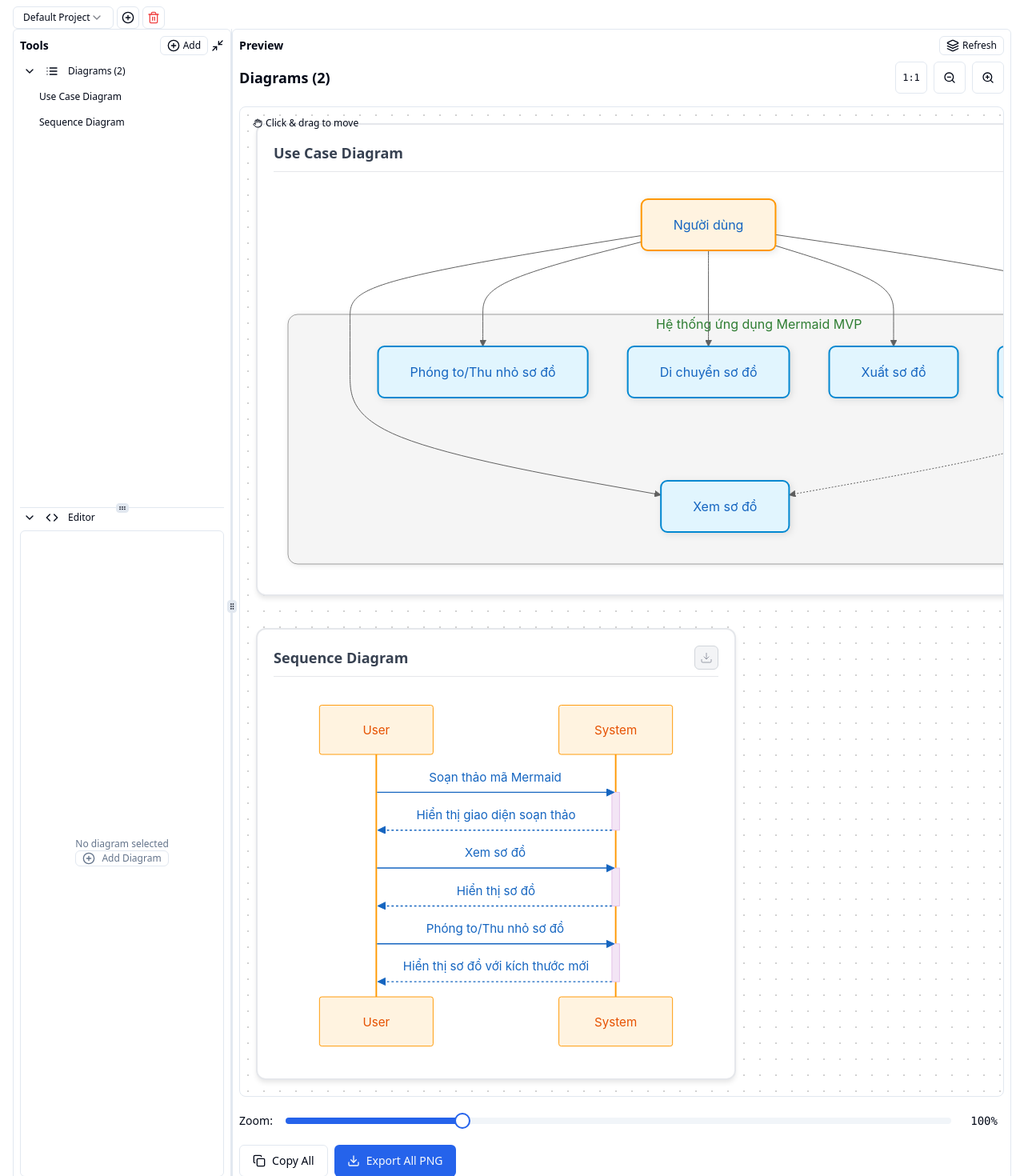
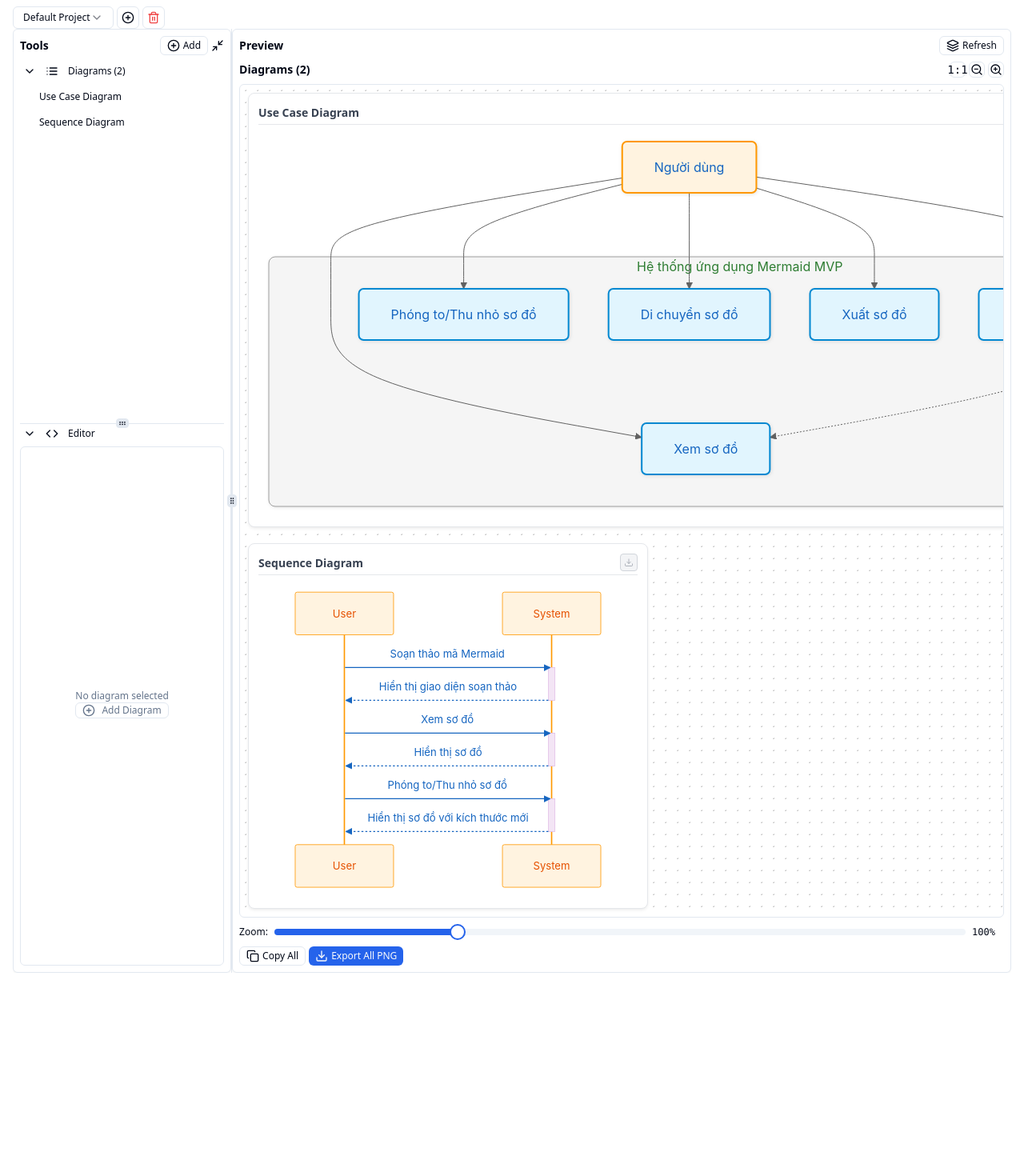
Before and after one commit to namnt1505/mermaid-pro, a Next.js app: page / in a window 1280 px wide. Shown: the top 1470 px of the page at 80% size. After the commit the page ends 1224 px from the top, so only its background shows below. Built offline with nearby package versions, Linux system fonts and the light colour scheme.

Commit message:
refactor: optimize DiagramPreview for screen fit
Improve full-screen utilization and responsive layout.

#VERCEL_SKIP

Co-authored-by: null <161854254+namnt1505@users.noreply.github.com>

```diff
--- a/features/diagram/diagram-preview-panel.tsx
+++ b/features/diagram/diagram-preview-panel.tsx
@@ -13,21 +13,16 @@ interface DiagramPreviewPanelProps {
 
 export function DiagramPreviewPanel({ diagrams, projectId, onRefresh }: DiagramPreviewPanelProps) {
   return (
-    <div className="h-full max-h-[calc(100vh-120px)] flex flex-col space-y-2 p-2 bg-card border rounded-md shadow-sm">
-      {" "}
-      {/* Added max-height */}
-      <div className="flex justify-between items-center">
-        <h2 className="text-sm font-semibold">Preview</h2> {/* Reduced text size from text-base to text-sm */}
+    <div className="h-full max-h-[calc(100vh-16px)] flex flex-col space-y-2 p-2 bg-card border rounded-md shadow-sm">
+      {/* Updated max-height to fit screen size */}
+      <div className="flex justify-between items-center flex-shrink-0">
+        <h2 className="text-sm font-semibold">Preview</h2>
         <Button variant="outline" size="sm" onClick={onRefresh} className="flex items-center gap-1 h-6 px-2 text-xs">
-          {" "}
-          {/* Reduced height from h-7 to h-6 */}
-          <Layers className="h-2.5 w-2.5" /> {/* Reduced icon size from h-3 w-3 to h-2.5 w-2.5 */}
+          <Layers className="h-2.5 w-2.5" />
           Refresh
         </Button>
       </div>
       <div className="flex-1 min-h-0 overflow-hidden">
-        {" "}
-        {/* Added overflow-hidden */}
         {diagrams.length > 0 ? (
           <DiagramPreview diagrams={diagrams} projectId={projectId} />
         ) : (
--- a/features/diagram/diagram-preview.tsx
+++ b/features/diagram/diagram-preview.tsx
@@ -123,8 +123,8 @@ export function DiagramPreview({ diagrams, projectId }: DiagramPreviewProps) {
       diagramsContainer.style.cssText = `
         display: flex;
         flex-direction: column;
-        gap: 40px;
-        padding: 20px;
+        gap: 20px;
+        padding: 10px;
         min-height: 100%;
         width: max-content;
         min-width: 100%;
@@ -137,14 +137,14 @@ export function DiagramPreview({ diagrams, projectId }: DiagramPreviewProps) {
           diagramWrapper.className = "diagram-wrapper"
           diagramWrapper.id = `diagram-wrapper-${diagram.id}`
           diagramWrapper.style.cssText = `
-            border: 2px solid #e5e7eb;
-            border-radius: 12px;
-            padding: 20px;
+            border: 1px solid #e5e7eb;
+            border-radius: 8px;
+            padding: 12px;
             background: #ffffff;
-            box-shadow: 0 4px 6px -1px rgba(0, 0, 0, 0.1);
+            box-shadow: 0 2px 4px -1px rgba(0, 0, 0, 0.1);
             position: relative;
             width: max-content;
-            min-width: 600px;
+            min-width: 500px;
           `
 
           // Add diagram header with title and export button
@@ -154,8 +154,8 @@ export function DiagramPreview({ diagrams, projectId }: DiagramPreviewProps) {
             display: flex;
             justify-content: space-between;
             align-items: center;
-            margin-bottom: 16px;
-            padding-bottom: 8px;
+            margin-bottom: 8px;
+            padding-bottom: 4px;
             border-bottom: 1px solid #e5e7eb;
           `
 
@@ -164,7 +164,7 @@ export function DiagramPreview({ diagrams, projectId }: DiagramPreviewProps) {
           titleElement.className = "diagram-title"
           titleElement.textContent = diagram.name
           titleElement.style.cssText = `
-            font-size: 18px;
+            font-size: 14px;
             font-weight: 600;
             color: #374151;
           `
@@ -173,7 +173,7 @@ export function DiagramPreview({ diagrams, projectId }: DiagramPreviewProps) {
           const exportButton = document.createElement("button")
           exportButton.className = "export-button"
           exportButton.innerHTML = `
-            <svg width="16" height="16" viewBox="0 0 24 24" fill="none" stroke="currentColor" strokeWidth="2" strokeLinecap="round" strokeLinejoin="round">
+            <svg width="12" height="12" viewBox="0 0 24 24" fill="none" stroke="currentColor" strokeWidth="2" strokeLinecap="round" strokeLinejoin="round">
               <path d="M21 15v4a2 2 0 0 1-2 2H5a2 2 0 0 1-2-2v-4"/>
               <polyline points="7,10 12,15 17,10"/>
               <line x1="12" y1="15" x2="12" y2="3"/>
@@ -182,8 +182,8 @@ export function DiagramPreview({ diagrams, projectId }: DiagramPreviewProps) {
           exportButton.style.cssText = `
             background: #f3f4f6;
             border: 1px solid #d1d5db;
-            border-radius: 6px;
-            padding: 6px;
+            border-radius: 4px;
+            padding: 4px;
             cursor: pointer;
             display: flex;
             align-items: center;
@@ -226,7 +226,7 @@ export function DiagramPreview({ diagrams, projectId }: DiagramPreviewProps) {
               // Apply additional styling to the rendered SVG
               const svgElement = contentElement.querySelector("svg")
               if (svgElement) {
-                svgElement.style.padding = "10px"
+                svgElement.style.padding = "5px"
                 svgElement.style.width = "auto"
                 svgElement.style.height = "auto"
                 svgElement.style.maxWidth = "none"
@@ -236,36 +236,36 @@ export function DiagramPreview({ diagrams, projectId }: DiagramPreviewProps) {
                 nodes.forEach((node) => {
                   const rect = node.querySelector("rect, circle, polygon")
                   if (rect) {
-                    rect.setAttribute("filter", "drop-shadow(2px 2px 4px rgba(0,0,0,0.1))")
-                    rect.setAttribute("rx", "8")
+                    rect.setAttribute("filter", "drop-shadow(1px 1px 2px rgba(0,0,0,0.1))")
+                    rect.setAttribute("rx", "6")
                   }
                 })
 
                 // Style subgraphs
                 const clusters = svgElement.querySelectorAll(".cluster rect")
                 clusters.forEach((cluster) => {
-                  cluster.setAttribute("rx", "12")
-                  cluster.setAttribute("stroke-width", "2")
-                  cluster.setAttribute("filter", "drop-shadow(1px 1px 3px rgba(0,0,0,0.1))")
+                  cluster.setAttribute("rx", "8")
+                  cluster.setAttribute("stroke-width", "1.5")
+                  cluster.setAttribute("filter", "drop-shadow(1px 1px 2px rgba(0,0,0,0.1))")
                 })
 
                 // Style edges/arrows
                 const edges = svgElement.querySelectorAll(".edgePath path")
                 edges.forEach((edge) => {
-                  edge.setAttribute("stroke-width", "2")
-                  edge.setAttribute("filter", "drop-shadow(1px 1px 2px rgba(0,0,0,0.1))")
+                  edge.setAttribute("stroke-width", "1.5")
+                  edge.setAttribute("filter", "drop-shadow(0.5px 0.5px 1px rgba(0,0,0,0.1))")
                 })
               }
             })
             .catch((error) => {
               console.error(`Error rendering diagram ${diagram.name}:`, error)
               contentElement.innerHTML = `
-                <div style="padding: 16px; color: #dc2626; border: 1px solid #fca5a5; border-radius: 8px; background: #fef2f2;">
-                  <strong>Error rendering diagram "${diagram.name}"</strong><br/>
-                  Please check your Mermaid syntax.
-                  <details style="margin-top: 8px;">
-                    <summary style="cursor: pointer;">Error details</summary>
-                    <pre style="margin-top: 8px; font-size: 12px;">${error}</pre>
+                <div style="padding: 12px; color: #dc2626; border: 1px solid #fca5a5; border-radius: 6px; background: #fef2f2;">
+                  <strong style="font-size: 12px;">Error rendering diagram "${diagram.name}"</strong><br/>
+                  <span style="font-size: 11px;">Please check your Mermaid syntax.</span>
+                  <details style="margin-top: 6px;">
+                    <summary style="cursor: pointer; font-size: 11px;">Error details</summary>
+                    <pre style="margin-top: 4px; font-size: 10px;">${error}</pre>
                   </details>
                 </div>
               `
@@ -279,7 +279,7 @@ export function DiagramPreview({ diagrams, projectId }: DiagramPreviewProps) {
     } else if (diagramRef.current) {
       diagramRef.current.innerHTML = `
         <div style="display: flex; align-items: center; justify-content: center; height: 100%; color: #6b7280;">
-          <p>No diagrams to display</p>
+          <p style="font-size: 12px;">No diagrams to display</p>
         </div>
       `
     }
@@ -446,25 +446,34 @@ export function DiagramPreview({ diagrams, projectId }: DiagramPreviewProps) {
   }
 
   return (
-    <div className="space-y-4 h-full flex flex-col">
-      <div className="flex justify-between items-center">
-        <h3 className="text-lg font-semibold">Diagrams ({diagrams.length})</h3>
-        <div className="flex gap-2">
-          <Button variant="outline" size="icon" onClick={resetView} title="Reset view">
-            <span className="text-xs font-mono">1:1</span>
+    <div className="space-y-2 h-full flex flex-col">
+      {/* Reduced spacing from space-y-4 to space-y-2 */}
+      <div className="flex justify-between items-center flex-shrink-0">
+        <h3 className="text-sm font-semibold">Diagrams ({diagrams.length})</h3> {/* Reduced from text-lg to text-sm */}
+        <div className="flex gap-1">
+          {" "}
+          {/* Reduced gap from gap-2 to gap-1 */}
+          <Button variant="outline" size="icon" onClick={resetView} title="Reset view" className="h-5 w-5">
+            {" "}
+            {/* Reduced size */}
+            <span className="text-[10px] font-mono">1:1</span> {/* Reduced text size */}
           </Button>
-          <Button variant="outline" size="icon" onClick={handleZoomOut} title="Zoom out">
-            <ZoomOut className="h-4 w-4" />
+          <Button variant="outline" size="icon" onClick={handleZoomOut} title="Zoom out" className="h-5 w-5">
+            {" "}
+            {/* Reduced size */}
+            <ZoomOut className="h-2.5 w-2.5" /> {/* Reduced icon size */}
           </Button>
-          <Button variant="outline" size="icon" onClick={handleZoomIn} title="Zoom in">
-            <ZoomIn className="h-4 w-4" />
+          <Button variant="outline" size="icon" onClick={handleZoomIn} title="Zoom in" className="h-5 w-5">
+            {" "}
+            {/* Reduced size */}
+            <ZoomIn className="h-2.5 w-2.5" /> {/* Reduced icon size */}
           </Button>
         </div>
       </div>
 
       <div
         ref={containerRef}
-        className="flex-1 overflow-hidden border rounded-lg bg-white relative select-none"
+        className="flex-1 overflow-hidden border rounded-md bg-white relative select-none" /* Reduced border radius */
         style={{
           cursor: "grab",
         }}
@@ -486,36 +495,45 @@ export function DiagramPreview({ diagrams, projectId }: DiagramPreviewProps) {
         >
           {!diagrams || diagrams.length === 0 ? (
             <div className="flex items-center justify-center h-full">
-              <p className="text-muted-foreground">No diagrams to display</p>
+              <p className="text-muted-foreground text-xs">No diagrams to display</p> {/* Reduced text size */}
             </div>
           ) : null}
         </div>
 
         {/* Drag indicator */}
-        <div className="absolute top-2 left-2 bg-black/10 backdrop-blur-sm rounded px-2 py-1 text-xs text-gray-600 flex items-center gap-1">
-          <Hand className="h-3 w-3" />
+        <div className="absolute top-1 left-1 bg-black/10 backdrop-blur-sm rounded px-1.5 py-0.5 text-[10px] text-gray-600 flex items-center gap-1">
+          {/* Reduced sizes */}
+          <Hand className="h-2 w-2" /> {/* Reduced icon size */}
           Click & drag to move
         </div>
       </div>
 
-      <div className="space-y-4">
-        <div className="flex items-center gap-4">
-          <span className="text-sm font-medium">Zoom:</span>
+      <div className="space-y-2 flex-shrink-0">
+        {" "}
+        {/* Reduced spacing */}
+        <div className="flex items-center gap-2">
+          {" "}
+          {/* Reduced gap */}
+          <span className="text-xs font-medium">Zoom:</span> {/* Reduced text size */}
           <div className="flex-1">
             <Slider value={[zoom]} min={0.3} max={3} step={0.1} onValueChange={handleZoomChange} className="w-full" />
           </div>
-          <span className="text-sm font-mono w-12 text-right bg-gray-100 px-2 py-1 rounded">
+          <span className="text-xs font-mono w-10 text-right bg-gray-100 px-1.5 py-0.5 rounded text-[10px]">
+            {/* Reduced sizes */}
             {(zoom * 100).toFixed(0)}%
           </span>
         </div>
-
-        <div className="flex gap-2 justify-end">
-          <Button variant="outline" onClick={copyToClipboard} className="flex items-center gap-2">
-            <Copy className="h-4 w-4" />
+        <div className="flex gap-1 justify-end">
+          {" "}
+          {/* Reduced gap */}
+          <Button variant="outline" onClick={copyToClipboard} className="flex items-center gap-1 h-6 px-2 text-xs">
+            {/* Reduced size */}
+            <Copy className="h-2.5 w-2.5" /> {/* Reduced icon size */}
             Copy All
           </Button>
-          <Button onClick={exportAsPNG} className="flex items-center gap-2">
-            <Download className="h-4 w-4" />
+          <Button onClick={exportAsPNG} className="flex items-center gap-1 h-6 px-2 text-xs">
+            {/* Reduced size */}
+            <Download className="h-2.5 w-2.5" /> {/* Reduced icon size */}
             Export All PNG
           </Button>
         </div>
@@ -524,7 +542,7 @@ export function DiagramPreview({ diagrams, projectId }: DiagramPreviewProps) {
       <style jsx>{`
         .grid-background {
           background-image: radial-gradient(circle, #d0d0d0 1px, transparent 1px);
-          background-size: 20px 20px;
+          background-size: 15px 15px; /* Reduced grid size */
           background-position: 0 0;
         }
 
@@ -537,9 +555,8 @@ export function DiagramPreview({ diagrams, projectId }: DiagramPreviewProps) {
         }
 
         .diagram-wrapper:hover {
-          transform: translateY(-2px);
-          box-shadow: 0 8px 25px -5px rgba(0, 0, 0, 0.1);
-        }
+          transform: translateY(-1px); /* Reduced hover effect */
+          box-shadow: 0 4px 12px -2px rgba(0, 0, 0, 0.1); /* Reduced shadow */}
       `}</style>
     </div>
   )
```
